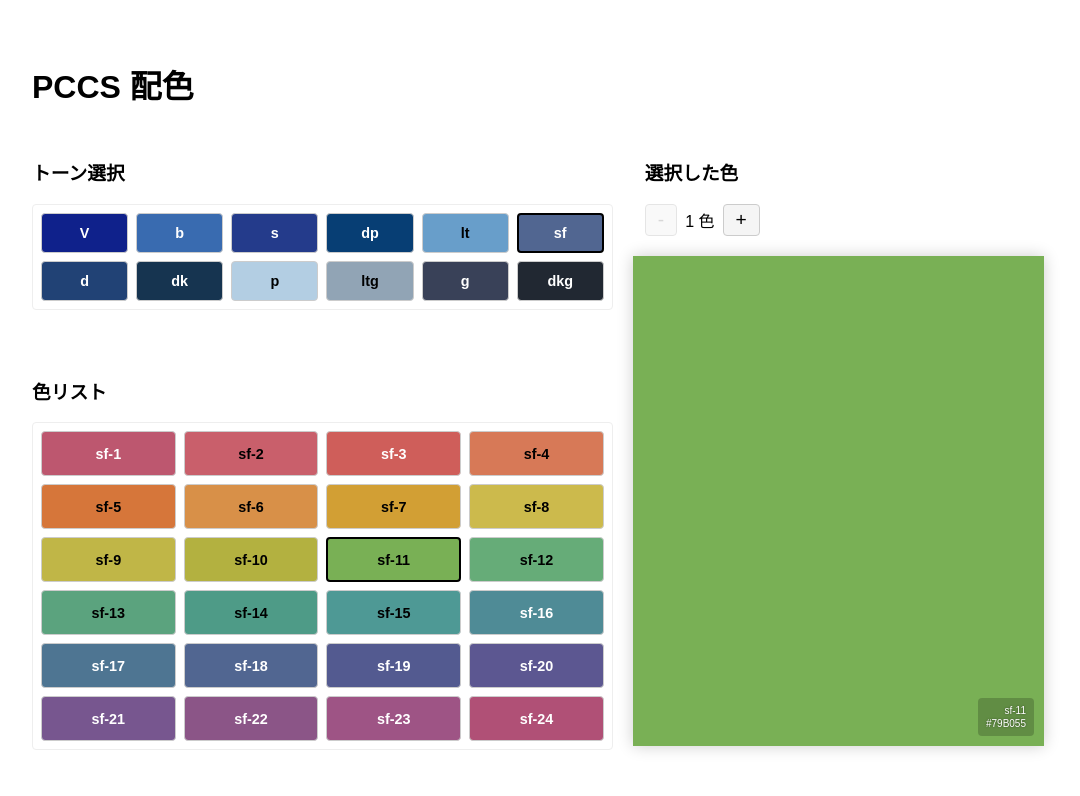
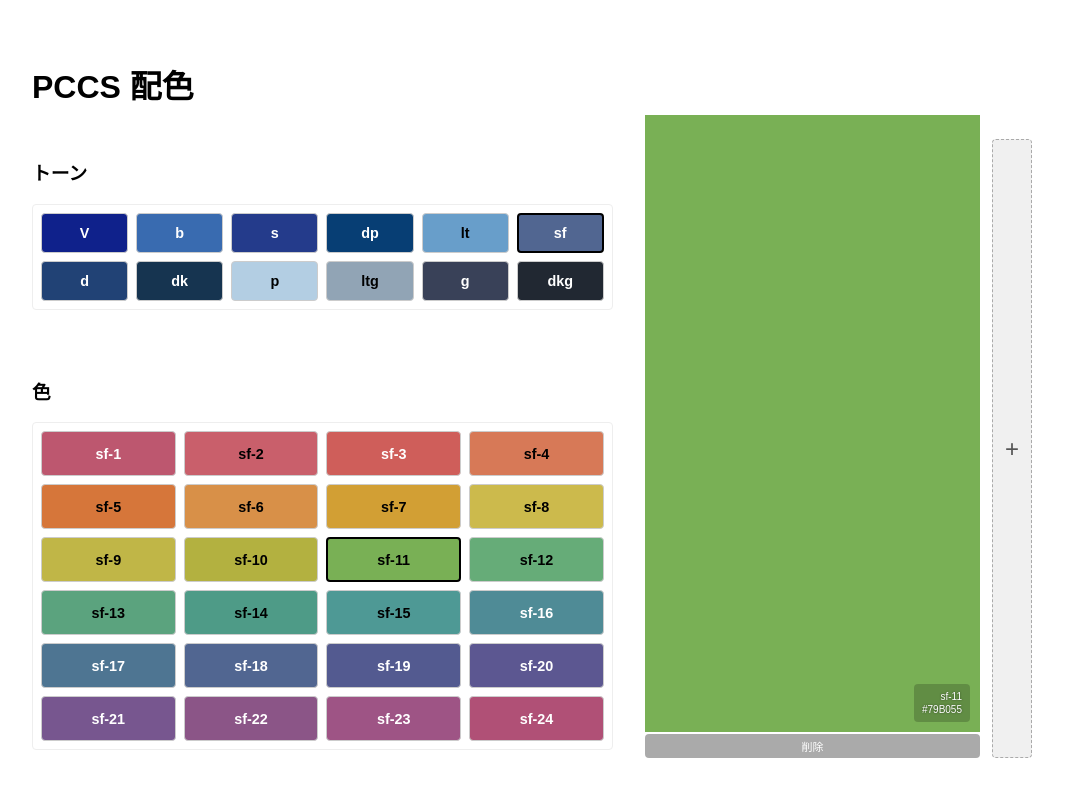
Before and after one commit to conf8o/color-card, a Svelte app: page / in a window 1280 px wide. Shown: the top 796 px of the page, without its empty margins (108-1188 px from the left). Built offline with nearby package versions, Linux system fonts and the light colour scheme.

Commit message:
綺麗にした

```diff
--- a/src/App.svelte
+++ b/src/App.svelte
@@ -3,6 +3,20 @@
 
   // 利用可能なトーンのリスト
   const tones = Array.from(pccs_color_map.keys());
+
+  // 選択した色を配列で管理（初期値はランダム）
+  const initialRandom = getRandomColor();
+
+  let selectedTone = initialRandom.tone;
+  let selectedColor = initialRandom.color;
+
+  // 各パネルはトーンと色のペアで管理
+  let colorPanels = [{ tone: initialRandom.tone, color: initialRandom.color }];
+  let selectedPanelIndex = 0;
+
+  // ----------------
+  // ヘルパー関数
+  // ---------------
 
   // ランダムなトーンと色を取得する関数
   function getRandomColor() {
@@ -10,36 +24,6 @@
     const colors = pccs_color_map.get(randomTone);
     const randomColor = colors[Math.floor(Math.random() * colors.length)];
     return { tone: randomTone, color: randomColor };
-  }
-
-  // 選択されたトーンと色（UI表示用）
-  let selectedTone = tones[0];
-
-  // 選択した色を配列で管理（初期値はランダム）
-  const initialRandom = getRandomColor();
-  selectedTone = initialRandom.tone;
-  // 各パネルはトーンと色のペアで管理
-  let selectedPanels = [
-    { tone: initialRandom.tone, color: initialRandom.color },
-  ];
-  // 現在アクティブなパネルのインデックス
-  let activeColorIndex = 0;
-
-  // トーンが変更されたときの処理
-  function handleToneChange() {
-    const newColor = pccs_color_map.get(selectedTone)[0];
-    if (activeColorIndex < selectedPanels.length) {
-      // アクティブなパネルのトーンと色を更新
-      selectedPanels[activeColorIndex] = {
-        tone: selectedTone,
-        color: newColor,
-      };
-      selectedPanels = [...selectedPanels]; // 配列の変更を検知させる
-    } else {
-      // 選択されていない場合は最初の色を追加
-      selectedPanels = [{ tone: selectedTone, color: newColor }];
-      activeColorIndex = 0;
-    }
   }
 
   // 色の明るさを判定してテキスト色を決定する
@@ -55,6 +39,76 @@
     // 輝度が128より大きい場合は暗いテキスト、そうでなければ明るいテキスト
     return brightness > 128 ? "#000000" : "#ffffff";
   }
+
+  function anyPanelSelected() {
+    return selectedPanelIndex >= 0;
+  }
+
+  // ----------------
+  // イベントハンドラ
+  // ----------------
+
+  // トーンが変更されたときの処理
+  function onToneChanged(tone) {
+    selectedTone = tone;
+
+    if (anyPanelSelected()) {
+      // アクティブなパネルのトーンと色を更新
+      colorPanels[selectedPanelIndex] = {
+        tone: selectedTone,
+        color: pccs_color_map.get(selectedTone)[0],
+      };
+      colorPanels = [...colorPanels]; // 配列の変更を検知させる
+    }
+  }
+
+  function onColorChanged(color) {
+    if (anyPanelSelected()) {
+      selectedColor = color;
+
+      // アクティブなパネルの色を更新
+      colorPanels[selectedPanelIndex] = {
+        tone: selectedTone,
+        color: selectedColor,
+      };
+      colorPanels = [...colorPanels]; // 配列の変更を検知させる
+    }
+  }
+
+  function onPanelClicked(panelIndex) {
+    // 既に選択されているパネルをクリックしたら選択解除
+    if (panelIndex === selectedPanelIndex) {
+      selectedPanelIndex = -1;
+    } else {
+      selectedPanelIndex = panelIndex;
+      // 現在のパネルのトーンに合わせてトーン選択UIも更新
+      selectedTone = colorPanels[panelIndex].tone;
+      selectedColor = colorPanels[panelIndex].color;
+    }
+  }
+
+  function onAddPanel() {
+    const randomResult = getRandomColor();
+    colorPanels = [
+      ...colorPanels,
+      { tone: randomResult.tone, color: randomResult.color },
+    ];
+    selectedPanelIndex = colorPanels.length - 1; // 新しいパネルをアクティブにする
+  }
+
+  function onDeletePanel() {
+    // 選択したパネルを削除
+    colorPanels = colorPanels.filter(
+      (_, index) => index !== selectedPanelIndex,
+    );
+    // インデックスを調整
+    if (selectedPanelIndex >= colorPanels.length) {
+      selectedPanelIndex = colorPanels.length - 1;
+    }
+
+    selectedTone = colorPanels[selectedPanelIndex].tone;
+    selectedColor = colorPanels[selectedPanelIndex].color;
+  }
 </script>
 
 <main>
@@ -63,18 +117,16 @@
   <div class="container">
     <div class="selector-panel">
       <section class="tone-selector">
-        <h3>トーン選択</h3>
+        <h3>トーン</h3>
         <div class="tone-swatches">
           {#each tones as tone}
             <button
               class="tone-item"
-              style="background-color: {pccs_color_map.get(
-                tone,
-              )[17]}; color: {getTextColor(pccs_color_map.get(tone)[17])};"
-              on:click={() => {
-                selectedTone = tone;
-                handleToneChange();
-              }}
+              style={((c) =>
+                `background-color: ${c}; color: ${getTextColor(c)};`)(
+                pccs_color_map.get(tone)[17],
+              )}
+              on:click={() => onToneChanged(tone)}
               class:selected={tone === selectedTone}
               aria-label="{tone}トーンを選択"
               type="button"
@@ -86,29 +138,15 @@
       </section>
 
       <section class="color-list">
-        <h3>色リスト</h3>
+        <h3>色</h3>
         <div class="color-swatches">
           {#if selectedTone && pccs_color_map.has(selectedTone)}
             {#each pccs_color_map.get(selectedTone) as color, index}
               <button
                 class="color-item"
                 style="background-color: {color}; color: {getTextColor(color)};"
-                on:click={() => {
-                  if (activeColorIndex < selectedPanels.length) {
-                    selectedPanels[activeColorIndex] = {
-                      tone: selectedTone,
-                      color: color,
-                    };
-                    selectedPanels = [...selectedPanels]; // 配列の変更を検知させる
-                  } else {
-                    selectedPanels = [
-                      ...selectedPanels,
-                      { tone: selectedTone, color: color },
-                    ];
-                    activeColorIndex = selectedPanels.length - 1;
-                  }
-                }}
-                class:selected={selectedPanels.some(
+                on:click={() => onColorChanged(color)}
+                class:selected={colorPanels.some(
                   (panel) => panel.color === color,
                 )}
                 aria-label="{selectedTone}-{index + 1}: {color} を選択"
@@ -123,59 +161,18 @@
     </div>
 
     <div class="preview-panel">
-      <h3>選択した色</h3>
-
-      <!-- 色パネルの数を設定するコントロール -->
-      <div class="panel-controls">
-        <button
-          class="control-btn"
-          on:click={() => {
-            if (selectedPanels.length > 1) {
-              selectedPanels.pop();
-              selectedPanels = [...selectedPanels];
-              if (activeColorIndex >= selectedPanels.length) {
-                activeColorIndex = selectedPanels.length - 1;
-              }
-            }
-          }}
-          disabled={selectedPanels.length <= 1}
-        >
-          -
-        </button>
-        <span>{selectedPanels.length} 色</span>
-        <button
-          class="control-btn"
-          on:click={() => {
-            // ランダムな新しい色を追加
-            const randomResult = getRandomColor();
-            selectedPanels = [
-              ...selectedPanels,
-              { tone: randomResult.tone, color: randomResult.color },
-            ];
-          }}
-        >
-          +
-        </button>
-      </div>
-
       <!-- 色パネルのコンテナ -->
       <div class="panels-container-wrapper">
         <div class="panels-container">
-          {#each selectedPanels as panel, i}
+          {#each colorPanels as panel, i}
+            <div class="panel-wrapper">
               <button
                 class="color-panel"
                 style="background-color: {panel.color};"
-              class:active={i === activeColorIndex}
+                class:active={i === selectedPanelIndex}
                 on:click={(e) => {
                   e.stopPropagation();
-                // 既に選択されているパネルをクリックしたら選択解除
-                if (i === activeColorIndex) {
-                  activeColorIndex = -1;
-                } else {
-                  activeColorIndex = i;
-                  // 現在のパネルのトーンに合わせてトーン選択UIも更新
-                  selectedTone = panel.tone;
-                }
+                  onPanelClicked(i);
                 }}
                 aria-label="カラーパネル {i + 1} を選択"
                 type="button"
@@ -189,8 +186,35 @@
                   <p>{panel.color}</p>
                 </div>
               </button>
+
+              <!-- アクティブなパネルの下に削除ボタンを表示 -->
+              <div
+                class="delete-btn-container"
+                class:show={i === selectedPanelIndex}
+              >
+                <button
+                  class="delete-panel-btn"
+                  on:click={() => onDeletePanel()}
+                  disabled={colorPanels.length <= 1}
+                >
+                  削除
+                </button>
+              </div>
+            </div>
           {/each}
+
+          <!-- 新しいパネル追加ボタン -->
+          <button
+            class="add-panel-btn"
+            on:click={() => onAddPanel()}
+            aria-label="新しい色パネルを追加"
+            type="button"
+          >
+            <span>+</span>
+          </button>
         </div>
+
+        <!-- 各パネル毎の削除ボタンは表示しない -->
       </div>
     </div>
   </div>
@@ -286,7 +310,6 @@
     border-radius: 4px;
     cursor: pointer;
     border: 1px solid #ccc;
-    transition: transform 0.2s;
     display: flex;
     align-items: center;
     justify-content: center;
@@ -302,26 +325,27 @@
     border: 2px solid #000;
   }
 
-  /* パネル関連のスタイル */
-  .panel-controls {
+  .add-panel-btn {
+    width: 40px;
+    margin-left: 12px;
+    background-color: #f0f0f0;
+    border: 1px dashed #aaa;
     display: flex;
     align-items: center;
-    margin-bottom: 2rem;
-    gap: 0.5rem;
+    justify-content: center;
+    cursor: pointer;
+    transition: all 0.2s;
+    border-radius: 4px;
   }
 
-  .control-btn {
-    padding: 0.25rem 0.75rem;
-    border: 1px solid #ccc;
-    background: #f5f5f5;
-    border-radius: 4px;
-    font-size: 1.2rem;
-    cursor: pointer;
+  .add-panel-btn span {
+    font-size: 24px;
+    color: #555;
   }
 
-  .control-btn:disabled {
-    opacity: 0.5;
-    cursor: not-allowed;
+  .add-panel-btn:hover {
+    background-color: #e5e5e5;
+    transform: scale(1.05);
   }
 
   .panels-container-wrapper {
@@ -337,11 +361,22 @@
     margin-bottom: 0.5rem;
   }
 
+  .panel-wrapper {
+    flex: 1;
+    position: relative;
+    display: flex;
+    flex-direction: column;
+    align-items: stretch;
+  }
+
   .color-panel {
     flex: 1;
     height: 100%;
     position: relative;
-    transition: all 0.2s ease;
+    /* 色の変化からtransitionを除去 */
+    transition-property: transform, margin-top;
+    transition-duration: 0.16s;
+    transition-timing-function: ease-in-out;
     cursor: pointer;
     padding: 0;
     border: none;
@@ -349,9 +384,47 @@
   }
 
   .color-panel.active {
-    margin: -12px;
+    margin-top: -24px; /* そのままの高さを維持 */
     z-index: 10;
-    box-shadow: 0 0 15px rgba(0, 0, 0, 0.2);
+  }
+
+  .delete-btn-container {
+    height: 0;
+    margin-top: 0;
+    overflow: hidden;
+    transition:
+      height 0.16s ease-in-out,
+      margin-top 0.16s ease-in-out;
+  }
+
+  .delete-btn-container.show {
+    height: 24px;
+    margin-top: 2px; /* パネルと削除ボタンの間のマージン */
+  }
+
+  .delete-panel-btn {
+    background-color: #ff4757;
+    color: white;
+    border: none;
+    border-radius: 4px;
+    cursor: pointer;
+    font-size: 11px;
+    height: 24px;
+    width: 100%;
+    transition-property: transform;
+    transition-duration: 0.16s;
+    display: flex;
+    align-items: center;
+    justify-content: center;
+  }
+
+  .delete-panel-btn:hover {
+    background-color: #ff6b81;
+  }
+
+  .delete-panel-btn:disabled {
+    background-color: #aaaaaa;
+    cursor: not-allowed;
   }
 
   .panel-info {
```
Lines whose indentation alone changed are shown as unchanged.
